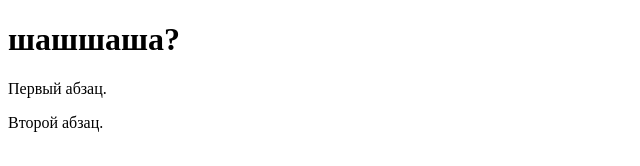
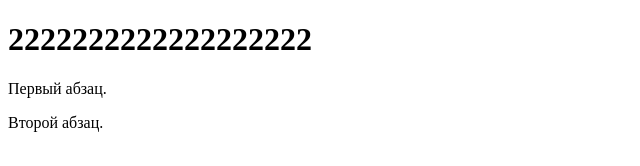
Before and after one commit to nebantepermanentnopls/DevOpsProject, a plain HTML site: page index.html in a window 1280 px wide. Shown: the whole page, without its empty margins (0-640 px from the left). Drawn offline with Linux system fonts and the light colour scheme.

Commit message:
Update index.html

```diff
--- a/index.html
+++ b/index.html
@@ -5,7 +5,7 @@
   <title>Это я YDSD не увижу</title>
  </head>
  <body>
-  <h1>шашшаша?</h1>
+  <h1>2222222222222222222</h1>
   <!-- Комментарий -->
   <p>Первый абзац.</p>
   <p>Второй абзац.</p>
```
